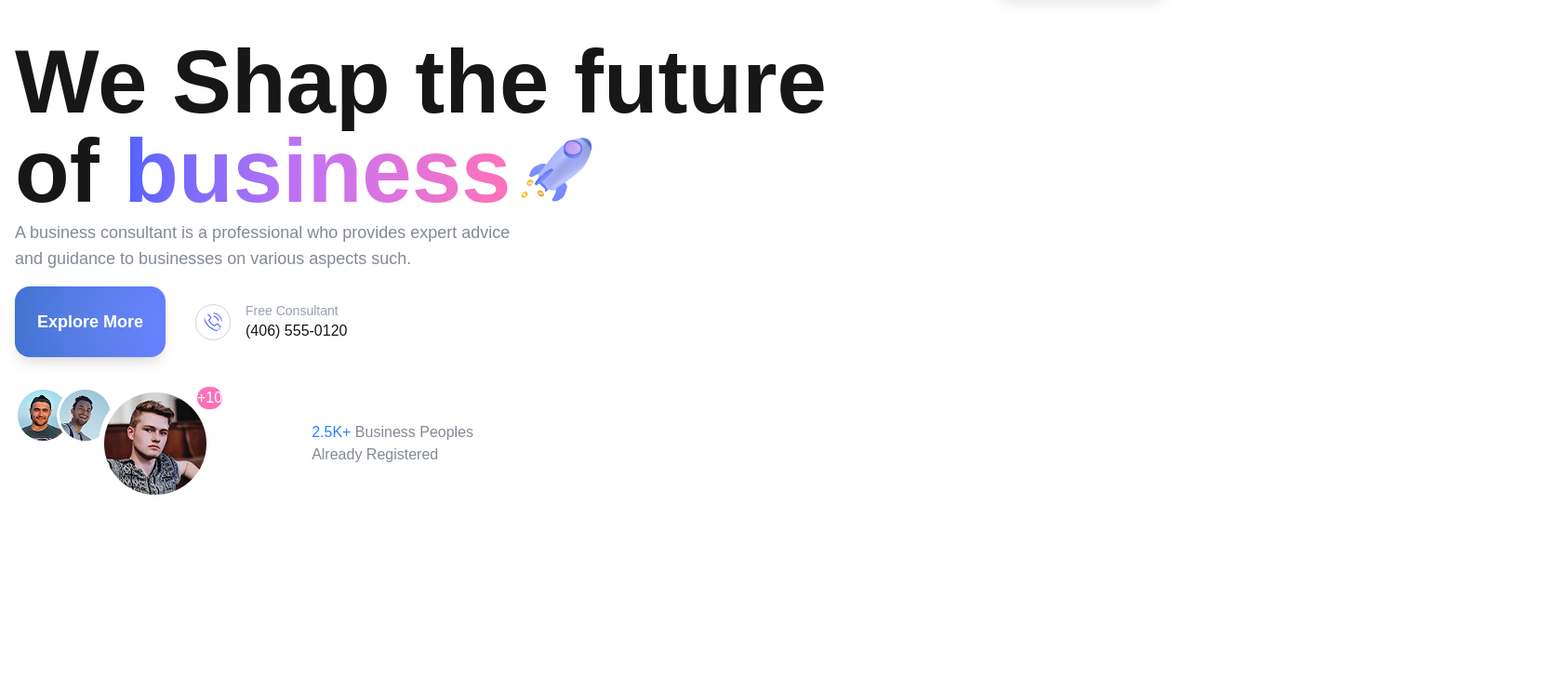
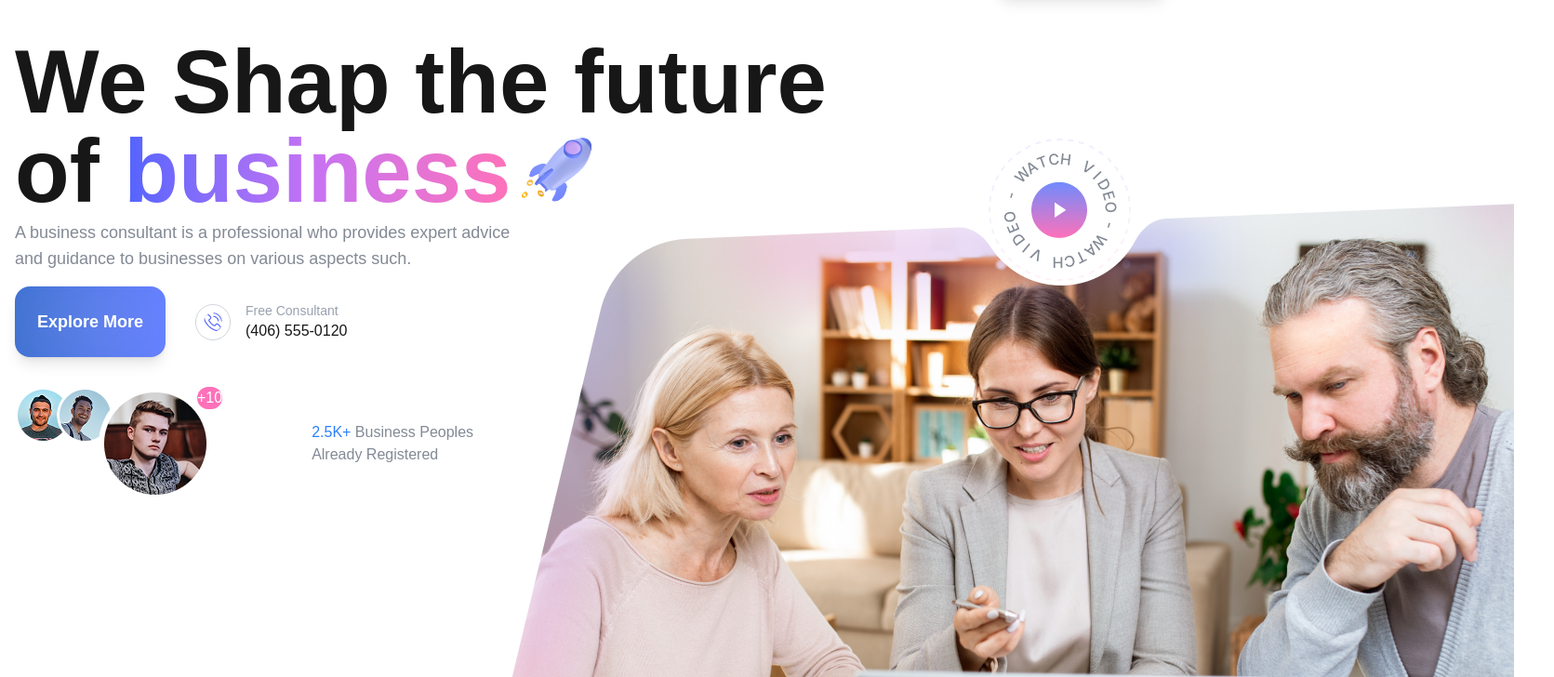
Before and after one commit to enamulhimel/rainbow-themes-test, a Next.js app: page / in a window 1280 px wide. Shown: the part 180-908 px from the top of the page at 93% size, 1671 px wide, since content can reach past the window. Before the commit the page ends 800 px from the top, so only its background shows below. Built offline with nearby package versions, Linux system fonts and the light colour scheme.

Commit message:
hero section complete

```diff
--- a/src/components/sections/header/HeroSection.tsx
+++ b/src/components/sections/header/HeroSection.tsx
@@ -7,6 +7,8 @@ import Avatar from '@/components/common/Avatar'
 import image1 from '../../../app/image-1.png'
 import image2 from '../../../app/image-2.png'
 import image3 from '../../../app/image-3.png'
+import banner from '../../../app/Banner Img.png'
+import circleWatch from '../../../app/Circle Button.png'
 
 
 const HeroSection = () => {
@@ -38,6 +40,10 @@ const HeroSection = () => {
                 <Avatar images={[image1.src, image2.src, image3.src]} extraCount={10} size={10} />
                 <p className='text-base text-[#838A95] pl-20'><span className='text-blue-500'>2.5K+</span> Business Peoples <br />Already Registered</p>
             </div>
+            <div className='relative'>
+                <div className='absolute w-[1135px] h-[605px] left-130 -top-80'><img src={banner.src} alt="" /></div>
+                <div className='absolute right-9 -top-100'><img src={circleWatch.src} alt="" /></div>
+            </div>
     </div>
     </CommonWrapper>
   )
```
Also changed, not shown: src/app/Banner Img.png (added), src/app/Circle Button.png (added).
